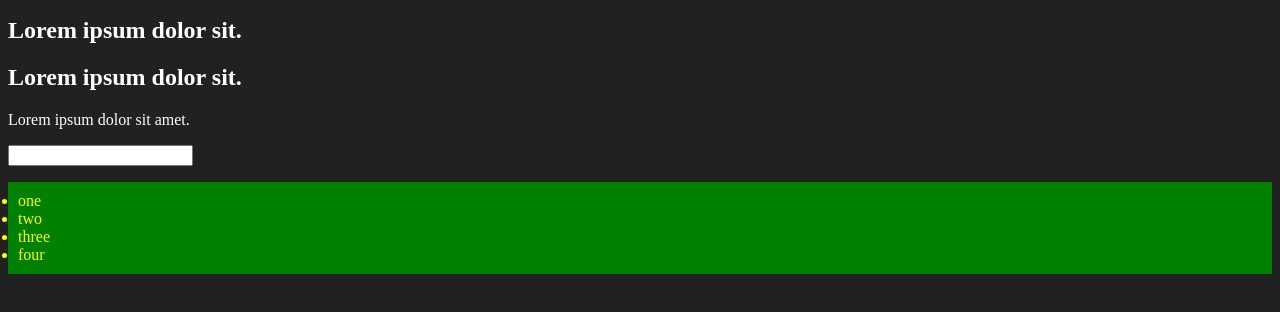
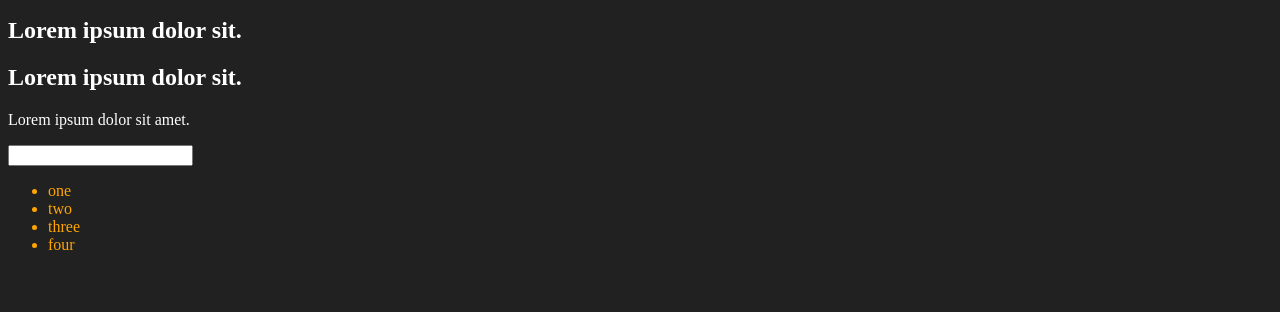
Before and after one commit to Vidhi1010/javascriptjs, a plain HTML site: page 06_dom/one.html in a window 1280 px wide. Shown: the part 110-422 px from the top of the page. Drawn offline with Linux system fonts and the light colour scheme.

Commit message:
updation

```diff
--- a/06_dom/one.html
+++ b/06_dom/one.html
@@ -29,9 +29,22 @@
     </div>
     <script>
         const turnGreen = document.querySelector('ul');
-        turnGreen.style.backgroundColor = "green";
-        turnGreen.style.padding = '10px';
-        turnGreen.style.color = 'yellow';
+        //turnGreen.style.backgroundColor = "green";
+        //turnGreen.style.padding = '10px';
+
+        const tempLiList = document.querySelectorAll('li')
+        //tempLiList[0].style.color = 'yellow';
+
+        tempLiList.forEach(function (l) {
+            //l.style.backgroundColor = 'green';
+        })
+
+        const tempClassList = document.getElementsByClassName('list-item');
+        const myConvertedArray = Array.from(tempClassList);
+        myConvertedArray.forEach(function(li) {
+            li.style.color = 'orange';
+        })
+
     </script>
 </body>
 </html>
```
